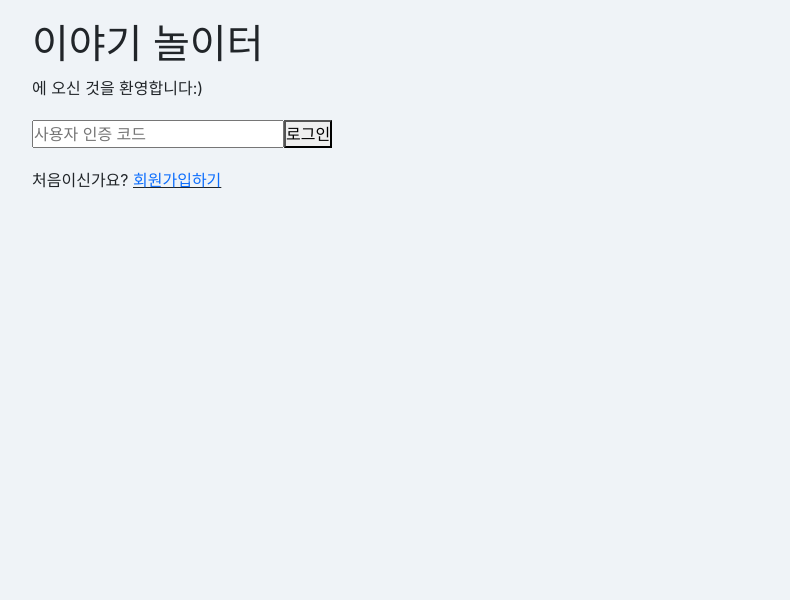
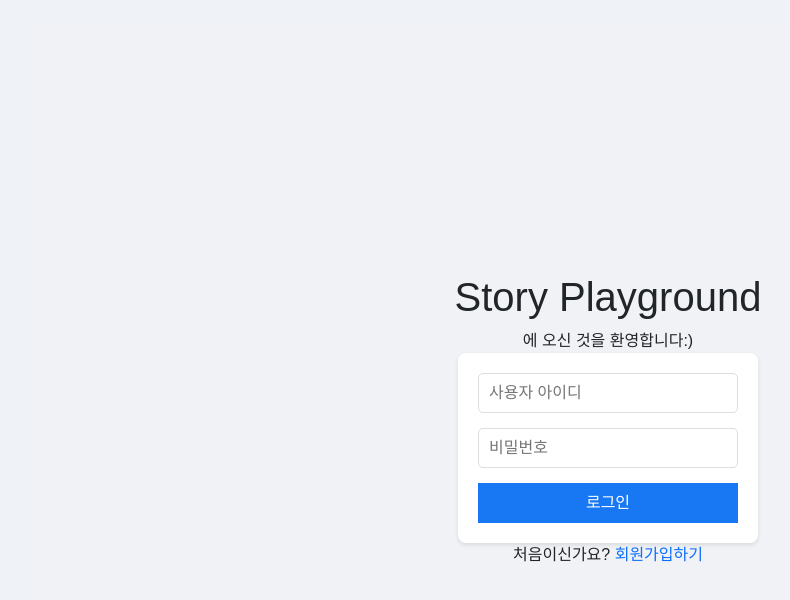
Before and after one commit to suminl22/talkative-fairy-tale-front, a React (Create React App) app: page / in a window 1280 px wide. Shown: the top 600 px of the page, without its empty margins (32-822 px from the left). Built offline with nearby package versions, Linux system fonts and the light colour scheme.

Commit message:
login-signup-link server

```diff
--- a/package.json
+++ b/package.json
@@ -6,6 +6,7 @@
     "@testing-library/jest-dom": "^5.17.0",
     "@testing-library/react": "^13.4.0",
     "@testing-library/user-event": "^13.5.0",
+    "axios": "^1.6.8",
     "gh-pages": "^6.1.1",
     "prop-types": "^15.8.1",
     "react": "^18.3.1",
--- a/src/components/NavBar.js
+++ b/src/components/NavBar.js
@@ -6,6 +6,7 @@ const NavBar = () => {
   const navigate = useNavigate();
 
   const onClick = () => {
+    localStorage.removeItem('token');
     alert('로그아웃 했습니다!');
     navigate('/');
   };
--- /dev/null
+++ b/src/routes/Login.css
@@ -0,0 +1,41 @@
+.login {
+    background-color: #f0f2f5;
+    display: flex;
+    flex-direction: column;
+    align-items: center;
+    justify-content: center;
+    height: 100vh;
+    font-family: Arial, sans-serif;
+}
+
+.form-container {
+    background-color: white;
+    padding: 20px;
+    box-shadow: 0 2px 4px rgba(0, 0, 0, 0.1);
+    border-radius: 8px;
+    width: 300px;
+}
+
+.input-wrapper input {
+    width: 100%;
+    height: 40px;
+    margin-bottom: 15px;
+    border: 1px solid #ddd;
+    border-radius: 5px;
+    padding: 0 10px;
+}
+
+button {
+    width: 100%;
+    height: 40px;
+    background-color: #1877f2;
+    color: white;
+    border: none;
+    border-radius: 5px;
+    font-size: 16px;
+    cursor: pointer;
+}
+
+button:hover {
+    background-color: #1657aa;
+}
--- a/src/routes/Login.js
+++ b/src/routes/Login.js
@@ -1,54 +1,85 @@
 import React, { useState } from 'react';
 import { Link } from 'react-router-dom';
+import axios from 'axios';
 import { useNavigate } from "react-router-dom";
+import './Login.css'; // 이 경로는 Login.css 파일의 위치에 따라 달라질 수 있습니다.
+
 
 const Login = () => {
-    // 상태 변수 정의
-    const [authCode, setAuthCode] = useState('');
+    const [username, setUsername] = useState('');
+    const [password, setPassword] = useState('');
     const [error, setError] = useState('');
     const navigate = useNavigate();
 
-    // 입력값 변경 시 처리 함수
-    const handleChange = (event) => {
-        setAuthCode(event.target.value);
+    const saveTokenToLocalStorage = (token) => {
+        localStorage.setItem('token', token);
     };
 
-    // 폼 제출 시 처리 함수
-    const handleSubmit = (event) => {
-        event.preventDefault();
-        // 여기에 로그인 처리 로직 추가
-        // 영문자와 숫자로 이루어진 6자리 문자열인지 검사
-        if (/^[A-Za-z0-9]{6}$/.test(authCode) || authCode === '') {
+    const handleUsernameChange = (event) => {
+        setUsername(event.target.value);
+    };
+
+    const handlePasswordChange = (event) => {
+        setPassword(event.target.value);
+    };
+
+    const handleLogin = async () => {
+        try {
+            const formData = new FormData();
+            formData.append('username', username);
+            formData.append('password', password);
+
+            const response = await axios.post('https://350b-2001-2d8-7090-eed7-795b-7c87-587e-8c0d.ngrok-free.app/login', formData);
+
+            if (response.status === 200) {
                 alert("환영합니다!");
-            setError(''); // 성공한 경우 에러 메시지를 초기화합니다.
+                saveTokenToLocalStorage(response.data.token);
                 navigate('/home');
             } else {
-            setError('영문자와 숫자만 사용하여 6자리를 입력해주세요.');
-            setAuthCode('');
+                setError('아이디 혹은 비밀번호가 다릅니다...!');
+            }
+        } catch (error) {
+            console.error('로그인 요청 실패:', error);
+            setError('아이디 혹은 비밀번호가 다릅니다');
         }
     };
 
+    const handleSubmit = (event) => {
+        event.preventDefault();
+        handleLogin();
+    };
+
     return (
-        <div>
         <div className="login">
-                <h1>이야기 놀이터</h1>
+            <h1>Story Playground</h1>
             <span>에 오신 것을 환영합니다:)</span>
+            <div className="form-container">
                 <form onSubmit={handleSubmit}>
+                    <div className="input-container">
+                        <div className="input-wrapper">
                             <input
                                 type="text"
-                        value={authCode}
-                        onChange={handleChange}
-                        placeholder="사용자 인증 코드"
-                        style={{ marginTop: '20px' }}
+                                value={username}
+                                onChange={handleUsernameChange}
+                                placeholder="사용자 아이디"
                             />
+                        </div>
+                        <div className="input-wrapper">
+                            <input
+                                type="password"
+                                value={password}
+                                onChange={handlePasswordChange}
+                                placeholder="비밀번호"
+                            />
+                        </div>
+                    </div>
                     {error && <p style={{ color: 'red' }}>{error}</p>}
                     <button type="submit">로그인</button>
                 </form>
             </div>
-            <div style={{ marginTop: '20px' }}>
+            <div>
                 <span>처음이신가요? </span>
-                {/* 회원가입 페이지로 이동하는 링크 */}
-                <span style={{ textDecoration: 'underline' }}>
+                <span>
                     <Link to={'/signUp'}>회원가입하기</Link>
                 </span>
             </div>
--- a/src/routes/SignUp.js
+++ b/src/routes/SignUp.js
@@ -1,30 +1,55 @@
 import React, { useState } from 'react';
+import { Link } from 'react-router-dom';
+import axios from 'axios';
 import { useNavigate } from "react-router-dom";
 
 const SignUp = () => {
     // 상태 변수 정의
+    const [username, setUsername] = useState('');
+    const [password, setPassword] = useState('');
     const [authCode, setAuthCode] = useState('');
     const [error, setError] = useState('');
     const navigate = useNavigate();
 
     // 입력값 변경 시 처리 함수
-    const handleChange = (event) => {
+    const handleUsernameChange = (event) => {
+        setUsername(event.target.value);
+    };
+
+    const handlePasswordChange = (event) => {
+        setPassword(event.target.value);
+    };
+
+    const handleAuthCodeChange = (event) => {
         setAuthCode(event.target.value);
+    };
+
+    // 회원가입 요청 보내는 함수
+    const handleSignUp = async () => {
+        try {
+            const response = await axios.post('https://350b-2001-2d8-7090-eed7-795b-7c87-587e-8c0d.ngrok-free.app/register/user', {
+                username: username,
+                password: password
+            });
+
+            if (response.data === true) {
+                alert("축하합니다! 회원가입이 완료되었습니다!");
+                setError('');
+                navigate('/');
+            } else {
+                setError('이미 존재하는 아이디입니다.');
+            }
+        } catch (error) {
+            console.error('회원가입 요청 실패:', error);
+            setError('회원가입 요청에 실패했습니다.');
+        }
     };
 
     // 폼 제출 시 처리 함수
     const handleSubmit = (event) => {
         event.preventDefault();
-        // 여기에 로그인 처리 로직 추가
-        // 영문자와 숫자로 이루어진 6자리 문자열인지 검사
-        if (/^[A-Za-z0-9]{6}$/.test(authCode) || authCode === '') {
-            alert("축하합니다! 회원가입이 완료되었습니다!");
-            setError(''); // 성공한 경우 에러 메시지를 초기화합니다.
-            navigate('/')
-        } else {
-            setError('영문자와 숫자만 사용하여 6자리를 입력해주세요.');
-            setAuthCode('');
-        }
+        // 여기에 회원가입 처리 로직 추가
+        handleSignUp();
     };
 
     return (
@@ -33,13 +58,24 @@ const SignUp = () => {
                 <h1>이야기 놀이터가 처음이신가요?</h1>
                 <span>놀이터에 입장하기 위한 사용자인증코드를 설정해주세요:)</span>
                 <form onSubmit={handleSubmit}>
-                    <input
-                        type="text"
-                        value={authCode}
-                        onChange={handleChange}
-                        placeholder="사용자 인증 코드"
-                        style={{ marginTop: '20px' }}
-                    />
+                    <div className="input-container">
+                        <div className="input-wrapper">
+                            <input
+                                type="text"
+                                value={username}
+                                onChange={handleUsernameChange}
+                                placeholder="사용자 아이디"
+                            />
+                        </div>
+                        <div className="input-wrapper">
+                            <input
+                                type="password"
+                                value={password}
+                                onChange={handlePasswordChange}
+                                placeholder="비밀번호"
+                            />
+                        </div>
+                    </div>
                     {error && <p style={{ color: 'red' }}>{error}</p>}
                     <button type="submit">회원가입하기</button>
                 </form>
```
Also changed, not shown: src/Auth.js (added, +12 -0 lines), puang.png (added), 1 other file (tests, documents, lock files or other folders). Lines whose indentation alone changed are shown as unchanged.
